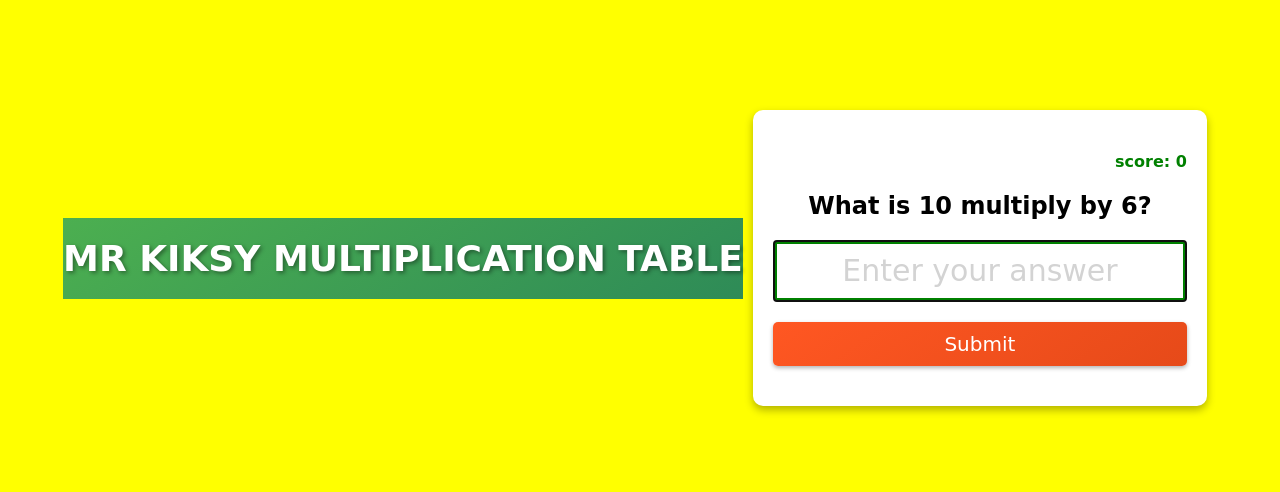
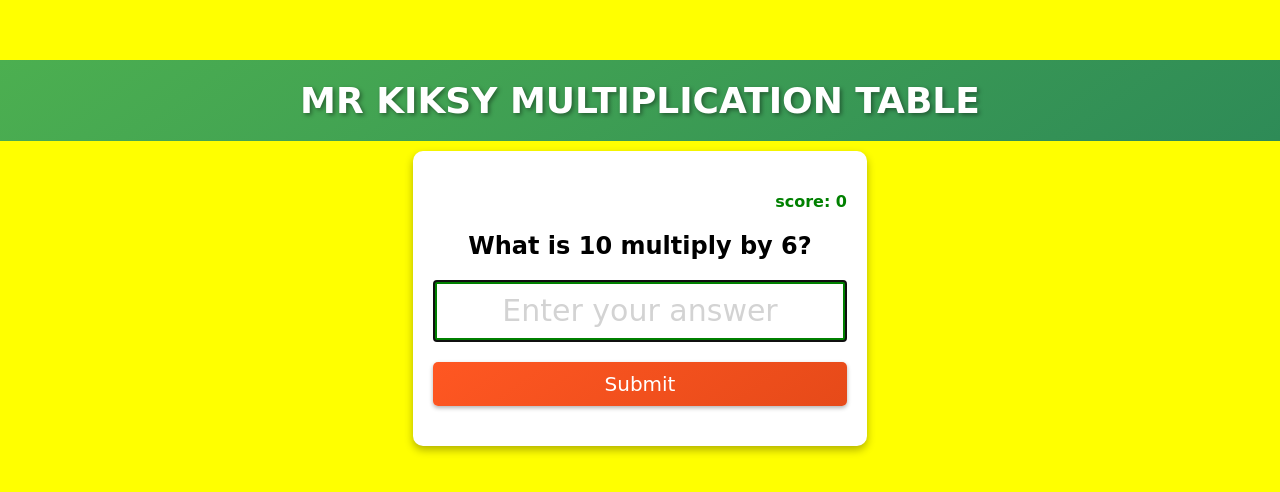
Before and after one commit to MRKIKSY/MRKIKSYKIDSMATHMULTIPLICATIONTABLE, a plain HTML site: page index.html in a window 1280 px wide. Shown: the part 142-634 px from the top of the page. Drawn offline with Linux system fonts and the light colour scheme.

Commit message:
Update style.css

```diff
--- a/style.css
+++ b/style.css
@@ -1,9 +1,10 @@
 body {
   margin: 0;
   display: flex;
+  flex-direction: column; /* Change flex direction to column */
   justify-content: center;
+  align-items: center;
   height: 100vh;
-  align-items: center;
   text-align: center;
   background-color: yellow;
   font-family: cursive;
@@ -14,6 +15,7 @@ header {
   color: #fff;
   text-align: center;
   padding: 20px 0;
+  width: 100%; /* Set header width to 100% */
 }
 
 .header {
```
